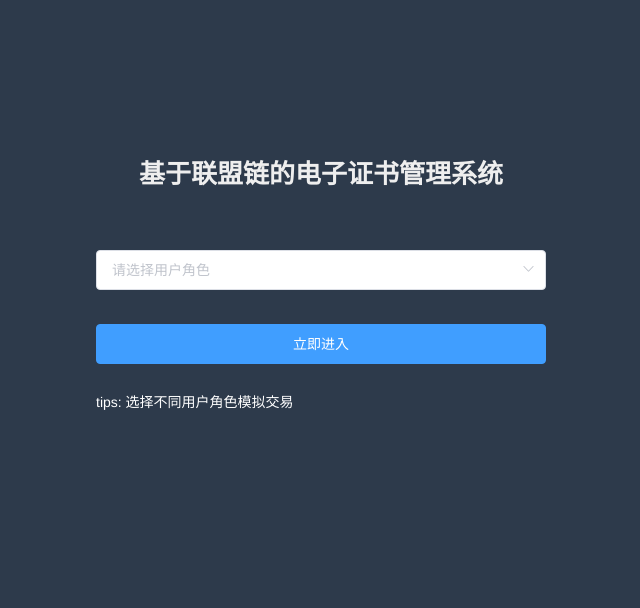
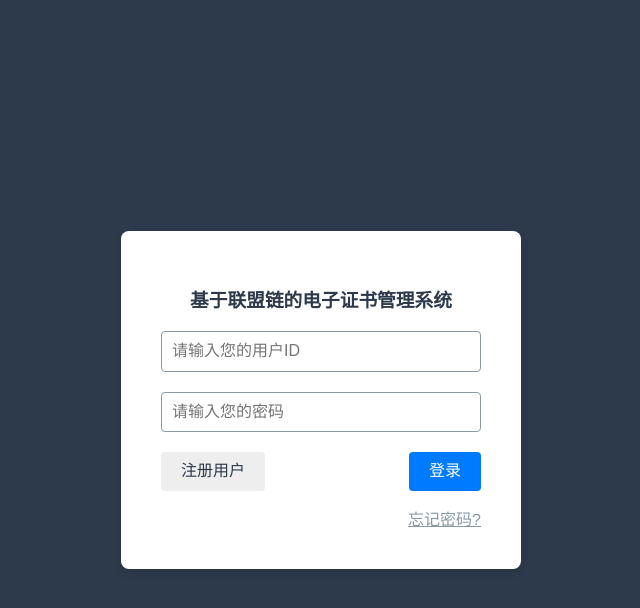
Before and after one commit to crashcar/certificate-management-system, a Vue app in the folder application/web/: page /#/login in a window 1280 px wide. Shown: the top 608 px of the page, without its empty margins (319-959 px from the left). Built offline with nearby package versions, Linux system fonts and the light colour scheme.

Commit message:
feat: 登录注册页面完成

```diff
--- /dev/null
+++ b/application/web/src/api/userInfo.js
@@ -0,0 +1,20 @@
+import request from '@/utils/request'
+
+// 用户登录
+export function userLogin(data) {
+    return request({
+        url: '/userLogin',
+        method: 'post',
+        data
+    })
+}
+
+
+//用户注册
+export function userRegister(data) {
+    return request({
+        url: '/userRegister',
+        method: 'post',
+        data
+    })
+}
--- a/application/web/src/permission.js
+++ b/application/web/src/permission.js
@@ -15,7 +15,7 @@ import getPageTitle from '@/utils/get-page-title'
 NProgress.configure({ showSpinner: false }) // NProgress Configuration
 
 // 定义一个白名单数组，表示不需要登录即可访问的页面路径。
-const whiteList = ['/login'] // no redirect whitelist
+const whiteList = ['/login',"/register"] // no redirect whitelist
 
 
 // 注册全局前置守卫，在路由导航之前执行相关操作。
--- a/application/web/src/router/index.js
+++ b/application/web/src/router/index.js
@@ -35,6 +35,12 @@ export const constantRoutes = [{
   component: () => import('@/views/login/index'),
   hidden: true
 },
+
+  {
+    path: '/register',
+    component: () => import('@/views/register/index'), // 异步加载注册页面组件
+    hidden: true
+  },
 
 {
   path: '/404',
--- a/application/web/src/utils/request.js
+++ b/application/web/src/utils/request.js
@@ -19,7 +19,7 @@ service.interceptors.response.use(
       })
       return Promise.reject(new Error(res.msg || 'Error'))
     } else {
-      return res.data
+      return res
     }
   },
   error => {
--- a/application/web/src/views/login/index.vue
+++ b/application/web/src/views/login/index.vue
@@ -1,34 +1,34 @@
 <template>
   <div class="login-container">
-    <el-form ref="loginForm" class="login-form" auto-complete="on" label-position="left">
-
+    <div class="login-form">
       <div class="title-container">
         <h3 class="title">基于联盟链的电子证书管理系统</h3>
       </div>
-      <el-select v-model="value" placeholder="请选择用户角色" class="login-select" @change="selectGet">
-        <el-option
-          v-for="item in accountList"
-          :key="item.accountId"
-          :label="item.userName"
-          :value="item.accountId"
-        >
-          <span style="float: left">{{ item.userName }}</span>
-          <span style="float: right; color: #8492a6; font-size: 13px">{{ item.accountId }}</span>
-        </el-option>
-      </el-select>
+      <form @submit.prevent="handleLogin">
+        <div class="form-group">
+          <input type="text" class="form-control" v-model="id" placeholder="请输入您的用户ID">
+        </div>
+        <div class="form-group">
+          <input type="password" class="form-control" v-model="password" placeholder="请输入您的密码">
+        </div>
+        <div class="form-actions">
 
-      <el-button :loading="loading" type="primary" style="width:100%;margin-bottom:30px;" @click.native.prevent="handleLogin">立即进入</el-button>
-
-      <div class="tips">
-        <span style="margin-right:20px;">tips: 选择不同用户角色模拟交易</span>
+          <button type="button" class="btn-register" @click="GoToRegister">注册用户</button>
+          <button type="submit" class="btn-login">登录</button>
         </div>
-
-    </el-form>
+        <!-- 忘记密码链接 -->
+        <div class="forgot-password">
+          <router-link to="/forgot-password">忘记密码?</router-link>
+        </div>
+      </form>
+    </div>
   </div>
 </template>
 
+
+
 <script>
-import { queryAccountList } from '@/api/account'
+import { userLogin, userRegister } from '@/api/userInfo'
 
 export default {
   name: 'Login',
@@ -36,8 +36,8 @@ export default {
     return {
       loading: false,
       redirect: undefined,
-      accountList: [],
-      value: ''
+      id: "",
+      password:"",
     }
   },
   watch: {
@@ -49,107 +49,114 @@ export default {
     }
   },
   created() {
-    // queryAccountList().then(response => {
-    //   if (response !== null) {
-    //     this.accountList = response
-    //   }
-    // })
-    this.accountList = [
-  { accountId: 1, userName: '管理员' },
-  { accountId: 2, userName: '①号客户' },
-  { accountId: 3, userName: '②号客户' },
-  { accountId: 4, userName: '③号客户' },
-  { accountId: 5, userName: '④号客户' },
-  { accountId: 6, userName: '⑤号客户' }]
+
   },
   methods: {
     handleLogin() {
-      if (this.value) {
-        this.loading = true
-        this.$store.dispatch('account/login', this.value).then(() => {
-          this.$router.push({ path: this.redirect || '/' })
-          this.loading = false
-        }).catch(() => {
-          this.loading = false
-        })
+      this.loading = true; // 开始加载
+      const loginData = {
+        id: this.id,
+        password: this.password,
+      };
+      console.log(loginData)
+      userLogin(loginData).then(res=> { // 调用登录API
+        this.loading = false; // 停止加载
+        if (res.data === 'Login_Success') { // 登录成功
+          console.log("登录成功, 跳转主页")
         } else {
-        this.$message('请选择用户角色')
+          // 这里可以处理登录失败的逻辑，比如显示错误消息
+          console.error('登录失败:', res.data);
         }
+      }).catch(error => {
+        this.loading = false; // 出现错误，停止加载
+        console.log('登录错误:', error);
+      });
     },
-    selectGet(accountId) {
-      this.value = accountId
-    }
+
+    GoToRegister(){
+      this.$router.push('/register');
+    },
+
   }
 }
 </script>
 
 <style lang="scss" scoped>
-$bg:#2d3a4b;
-$dark_gray:#889aa4;
-$light_gray:#eee;
+$bg: #2d3a4b;
+$dark_gray: #889aa4;
+$light_gray: #eee;
+$blue:#007bff;
 
 .login-container {
-  min-height: 100%;
-  width: 100%;
+  display: flex;
+  justify-content: center;
+  align-items: center;
+  min-height: 100vh;
   background-color: $bg;
-  overflow: hidden;
+}
 
 .login-form {
-    position: relative;
-    width: 520px;
-    max-width: 100%;
-    padding: 160px 35px 0;
-    margin: 0 auto;
-    overflow: hidden;
-  }
-  .login-select{
-   padding: 20px 0px 30px 0px;
-   min-height: 100%;
+  background: #fff;
+  padding: 40px;
+  border-radius: 8px;
+  box-shadow: 0 4px 8px rgba(0,0,0,0.1);
   width: 100%;
-   background-color: $bg;
-   overflow: hidden;
+  max-width: 400px;
+
+  .title-container {
+    margin-bottom: 20px;
+
+    .title {
+      color: $bg;
       text-align: center;
     }
-  .tips {
-    font-size: 14px;
+  }
+
+  .form-group {
+    margin-bottom: 20px;
+
+    input {
+      width: 100%;
+      padding: 10px;
+      border: 1px solid $dark_gray;
+      border-radius: 4px;
+      box-sizing: border-box; // Ensure padding does not affect the final size
+    }
+  }
+
+  .form-actions {
+    display: flex;
+    justify-content: space-between;
+
+    .btn-login, .btn-register {
+      padding: 10px 20px;
+      border: none;
+      border-radius: 4px;
+      cursor: pointer;
       color: #fff;
-    margin-bottom: 10px;
+    }
 
-    span {
-      &:first-of-type {
-        margin-right: 16px;
+    .btn-login {
+      background-color: $blue;
+    }
+
+    .btn-register {
+      background-color: $light_gray;
+      color: $bg;
     }
   }
 }
 
-  .svg-container {
-    padding: 6px 5px 6px 15px;
-    color: $dark_gray;
-    vertical-align: middle;
-    width: 30px;
-    display: inline-block;
+.forgot-password {
+  text-align: right;
+  margin-top: 20px;
+
+  a {
+    color: $dark_gray; // 可以调整为您希望的颜色
+    text-decoration: underline; // 添加下划线以表示可点击
+    &:hover {
+      color: darken(#007bff, 10%); // 鼠标悬停时的颜色
     }
-
-  .title-container {
-    position: relative;
-
-    .title {
-      font-size: 26px;
-      color: $light_gray;
-      margin: 0px auto 40px auto;
-      text-align: center;
-      font-weight: bold;
-    }
-  }
-
-  .show-pwd {
-    position: absolute;
-    right: 10px;
-    top: 7px;
-    font-size: 16px;
-    color: $dark_gray;
-    cursor: pointer;
-    user-select: none;
   }
 }
 </style>
--- /dev/null
+++ b/application/web/src/views/register/index.vue
@@ -0,0 +1,156 @@
+<template>
+  <div class="register-container">
+    <div class="register-form">
+      <div class="title-container">
+        <h3 class="title">注册新用户</h3>
+      </div>
+      <form @submit.prevent="handleRegister">
+        <div class="form-group">
+          <input type="text" class="form-control" v-model="id" placeholder="请输入您的用户id">
+        </div>
+        <div class="form-group">
+          <input type="password" class="form-control" v-model="password" placeholder="请输入您的密码">
+        </div>
+        <div class="form-group">
+          <input type="text" class="form-control" v-model="phone" placeholder="请输入您的电话号码">
+        </div>
+        <div class="form-group">
+          <input type="email" class="form-control" v-model="email" placeholder="请输入您的邮箱">
+        </div>
+        <div class="form-actions">
+
+          <button type="button" class="btn-back" @click="GoToLogin">返回登录</button>
+          <button type="button" class="btn-register" @click="handleRegister">注册</button>
+
+        </div>
+      </form>
+    </div>
+  </div>
+</template>
+
+<script>
+import { userRegister } from '@/api/userInfo'
+
+export default {
+  name: 'Register',
+  data() {
+    return {
+      id: '',
+      password: '',
+      phone: '',
+      email: '',
+    }
+  },
+  methods: {
+    handleRegister() {
+      const registerData = {
+        id: this.id,
+        password: this.password,
+        phone: this.phone,
+        email: this.email,
+      };
+      console.log(registerData)
+      userRegister(registerData).then(res => {
+
+        console.log(res)
+        if (res.data === 'Register_Success') {
+          this.$router.push('/login');
+        } else {
+          // 处理注册失败逻辑
+          console.error('注册失败:', res.data);
+        }
+      }).catch(error => {
+        console.error('注册错误:', error);
+      });
+    },
+
+    GoToLogin(){
+      this.$router.push('/login');
+    },
+  }
+}
+</script>
+
+<style lang="scss" scoped>
+$bg: #2d3a4b; // 背景颜色
+$dark_gray: #889aa4; // 深灰色，用于按钮等
+$light_gray: #eee; // 浅灰色，用于另一个按钮
+$text_color: #5a5a5a; // 文本颜色
+$blue:#007bff;
+
+.register-container {
+  display: flex;
+  justify-content: center;
+  align-items: center;
+  min-height: 100vh;
+  background-color: $bg;
+}
+
+.register-form {
+  background: #fff;
+  padding: 40px;
+  border-radius: 8px;
+  box-shadow: 0 4px 8px rgba(0,0,0,0.1);
+  width: 100%;
+  max-width: 400px;
+
+  .title-container {
+    margin-bottom: 20px;
+
+    .title {
+      color: $bg;
+      text-align: center;
+    }
+  }
+
+  .form-group {
+    margin-bottom: 20px;
+
+    input {
+      width: 100%;
+      padding: 10px;
+      border: 1px solid $dark_gray;
+      border-radius: 4px;
+      box-sizing: border-box; // 确保内边距不影响最终尺寸
+      color: $text_color; // 输入框内的文本颜色
+
+      // 输入框获得焦点时的样式
+      &:focus {
+        border-color: lighten($dark_gray, 10%);
+        outline: none; // 移除焦点边框
+      }
+    }
+  }
+
+  .form-actions {
+    display: flex;
+    justify-content: space-between;
+
+    .btn-back, .btn-register {
+      padding: 10px 20px;
+      border: none;
+      border-radius: 4px;
+      cursor: pointer;
+      color: #fff;
+    }
+
+    .btn-register {
+      background-color: $blue;
+    }
+
+    .btn-back {
+      background-color: $light_gray;
+      color: $bg;
+    }
+  }
+}
+
+// 响应式设计调整，适应更小的屏幕
+@media (max-width: 500px) {
+  .register-form {
+    padding: 20px;
+    max-width: 90%;
+  }
+}
+
+</style>
```
Also changed, not shown: 1 other file (tests, documents, lock files or other folders). Lines whose indentation alone changed are shown as unchanged.
